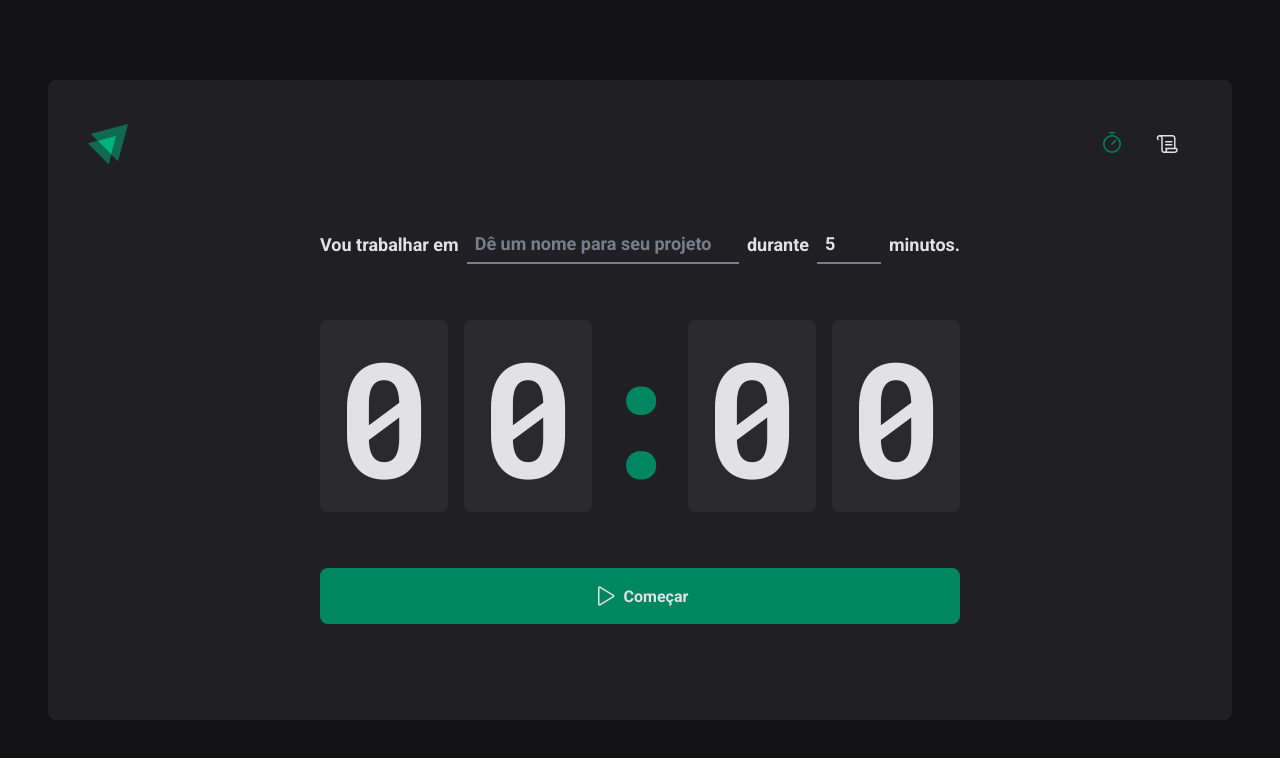
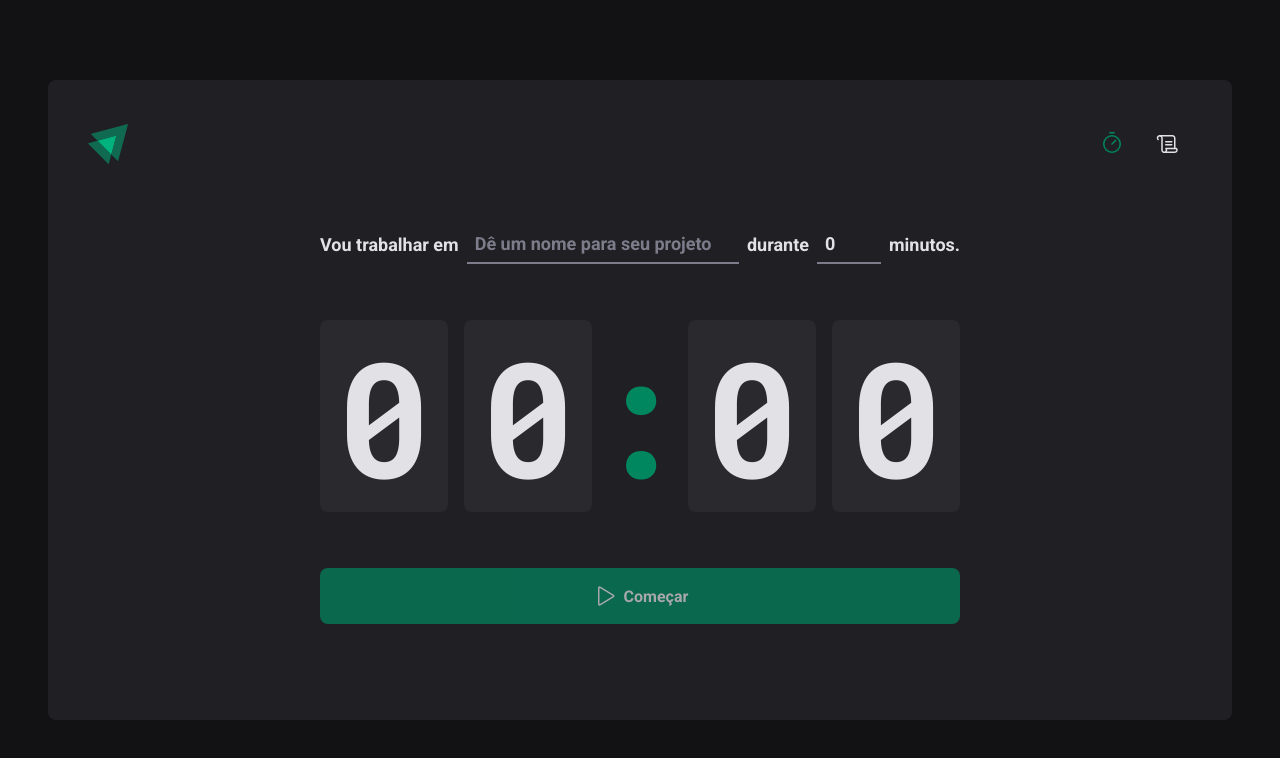
Before and after one commit to eduaugustus/ignite-timer, a React (Vite) app: page / in a window 1280 px wide. Shown: the top 758 px of the page. Built offline with nearby package versions, Linux system fonts and the light colour scheme.

Commit message:
Add form features and validation

```diff
--- a/package.json
+++ b/package.json
@@ -10,11 +10,14 @@
     "lint": "eslint src --ext .ts,.tsx"
   },
   "dependencies": {
+    "@hookform/resolvers": "^2.9.7",
     "phosphor-react": "^1.4.1",
     "react": "^18.2.0",
     "react-dom": "^18.2.0",
+    "react-hook-form": "^7.34.1",
     "react-router-dom": "^6.3.0",
-    "styled-components": "^5.3.5"
+    "styled-components": "^5.3.5",
+    "zod": "^3.18.0"
   },
   "devDependencies": {
     "@rocketseat/eslint-config": "^1.1.3",
--- a/src/pages/Home/index.tsx
+++ b/src/pages/Home/index.tsx
@@ -1,4 +1,8 @@
 import { Play } from 'phosphor-react'
+import { useForm } from 'react-hook-form'
+import { zodResolver } from '@hookform/resolvers/zod'
+import * as zod from 'zod'
+
 import {
   CountdownContainer,
   FormContainer,
@@ -9,16 +13,43 @@
   MinutesAmountInput,
 } from './styles'
 
+const newCycleFormValidationSchema = zod.object({
+  task: zod.string().min(1, 'Informe a tarefa'),
+  minutesAmount: zod
+    .number()
+    .min(5, 'O ciclo precisa ser de no mínimo 5 minutos')
+    .max(60, 'O ciclo precisa ser de no máximo 60 minutos'),
+})
+
+type NewCycleFormData = zod.infer<typeof newCycleFormValidationSchema>
+
 export function Home() {
+  const { register, handleSubmit, watch, reset } = useForm<NewCycleFormData>({
+    resolver: zodResolver(newCycleFormValidationSchema),
+    defaultValues: {
+      task: '',
+      minutesAmount: 0,
+    },
+  })
+
+  function handleCreateNewCycle(data) {
+    console.log(data)
+    reset()
+  }
+
+  const task = watch('task')
+  const isSubmitDisabled = !task
+
   return (
     <HomeContainer>
-      <form>
+      <form onSubmit={handleSubmit(handleCreateNewCycle)}>
         <FormContainer>
           <label htmlFor="task">Vou trabalhar em</label>
           <TaskInput
             id="task"
             list="task-suggestions"
             placeholder="Dê um nome para seu projeto"
+            {...register('task')}
           />
 
           <datalist id="task-suggestions">
@@ -30,13 +61,13 @@
 
           <label htmlFor="minutesAmount">durante</label>
           <MinutesAmountInput
-            type="number"
             id="minutesAmount"
             placeholder="00"
             defaultValue={5}
             step={5}
             min={5}
             max={60}
+            {...register('minutesAmount', { valueAsNumber: true })}
           />
 
           <span>minutos.</span>
@@ -50,7 +81,7 @@
           <span>0</span>
         </CountdownContainer>
 
-        <StartCountdownButton type="submit">
+        <StartCountdownButton disabled={isSubmitDisabled} type="submit">
           <Play size={24} />
           Começar
         </StartCountdownButton>
```
Also changed, not shown: 1 other file (tests, documents, lock files or other folders).
